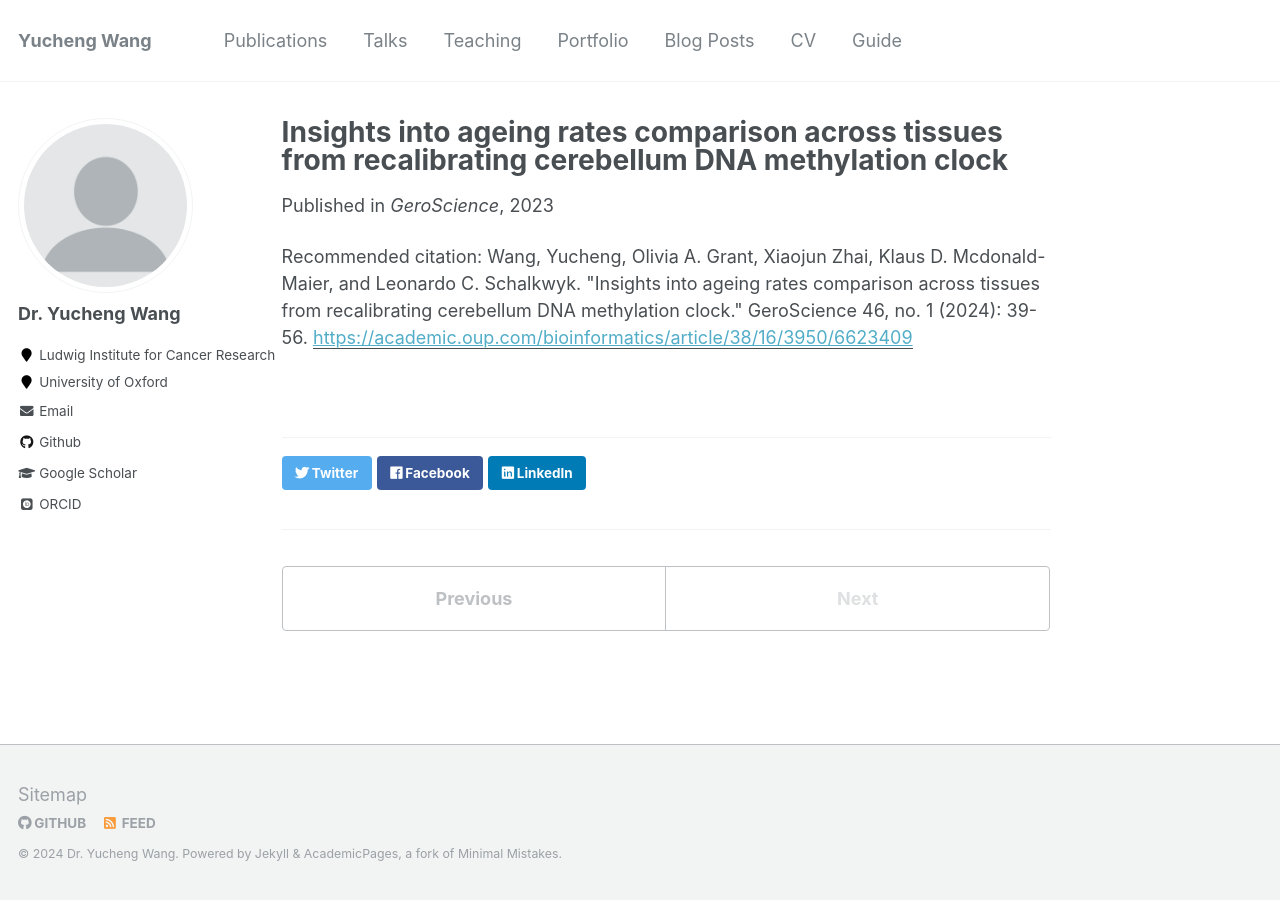
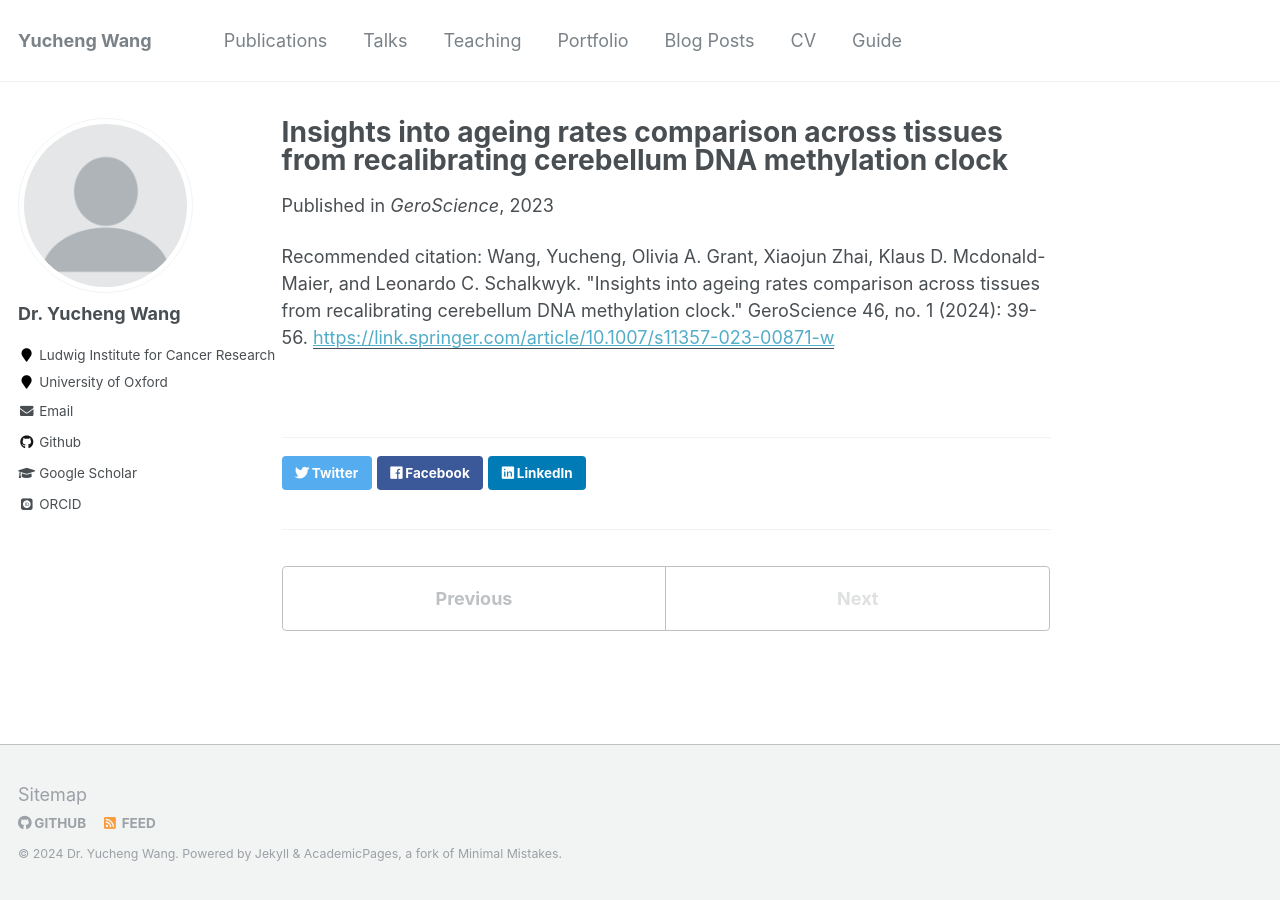
Before and after one commit to yiluyucheng/yiluyucheng.github.io, a Jekyll site: the page built from _publications/2010-10-01-paper-title-number-2.md, in a window 1280 px wide. Built offline with Jekyll 4.4.1, drawn with Linux system fonts in a browser that asks for light colours; some web fonts are replaced; part of the change alters nothing that is shown.

Commit message:
Update 2010-10-01-paper-title-number-2.md

```diff
--- a/_publications/2010-10-01-paper-title-number-2.md
+++ b/_publications/2010-10-01-paper-title-number-2.md
@@ -5,6 +5,6 @@ permalink: https://doi.org/10.1007/s11357-023-00871-w
 excerpt: 'We collected the largest cerebellum DNAm dataset (N = 752) to date. We found the respective epigenetic ages are all severely underestimated by six representative DNAm age clocks, with the underestimation effects more pronounced in the four clocks whose training datasets do not include brain-related tissues. We identified 613 age-associated CpGs in the cerebellum. We built BrainCortexClock to prove that a single DNAm clock can unbiasedly estimate DNAm ages of both cerebellum and cerebral cortex, when adequately and equally represented in the training dataset. Comparing ageing rates across tissues using DNA methylation multi-tissue clocks is flawed. The large underestimation of age prediction for cerebellums by previous clocks mainly reflects the improper usage of these age clocks. There exist strong and consistent ageing effects on the cerebellar methylome, and we suggest the smaller number of age-associated CpG sites in the cerebellum is largely attributed to its extremely low average cell replication rates.'
 date: 19 August 2023
 venue: 'GeroScience'
-paperurl: 'https://academic.oup.com/bioinformatics/article/38/16/3950/6623409'
+paperurl: 'https://link.springer.com/article/10.1007/s11357-023-00871-w'
 citation: 'Wang, Yucheng, Olivia A. Grant, Xiaojun Zhai, Klaus D. Mcdonald-Maier, and Leonardo C. Schalkwyk. "Insights into ageing rates comparison across tissues from recalibrating cerebellum DNA methylation clock." GeroScience 46, no. 1 (2024): 39-56.'
 ---
```
